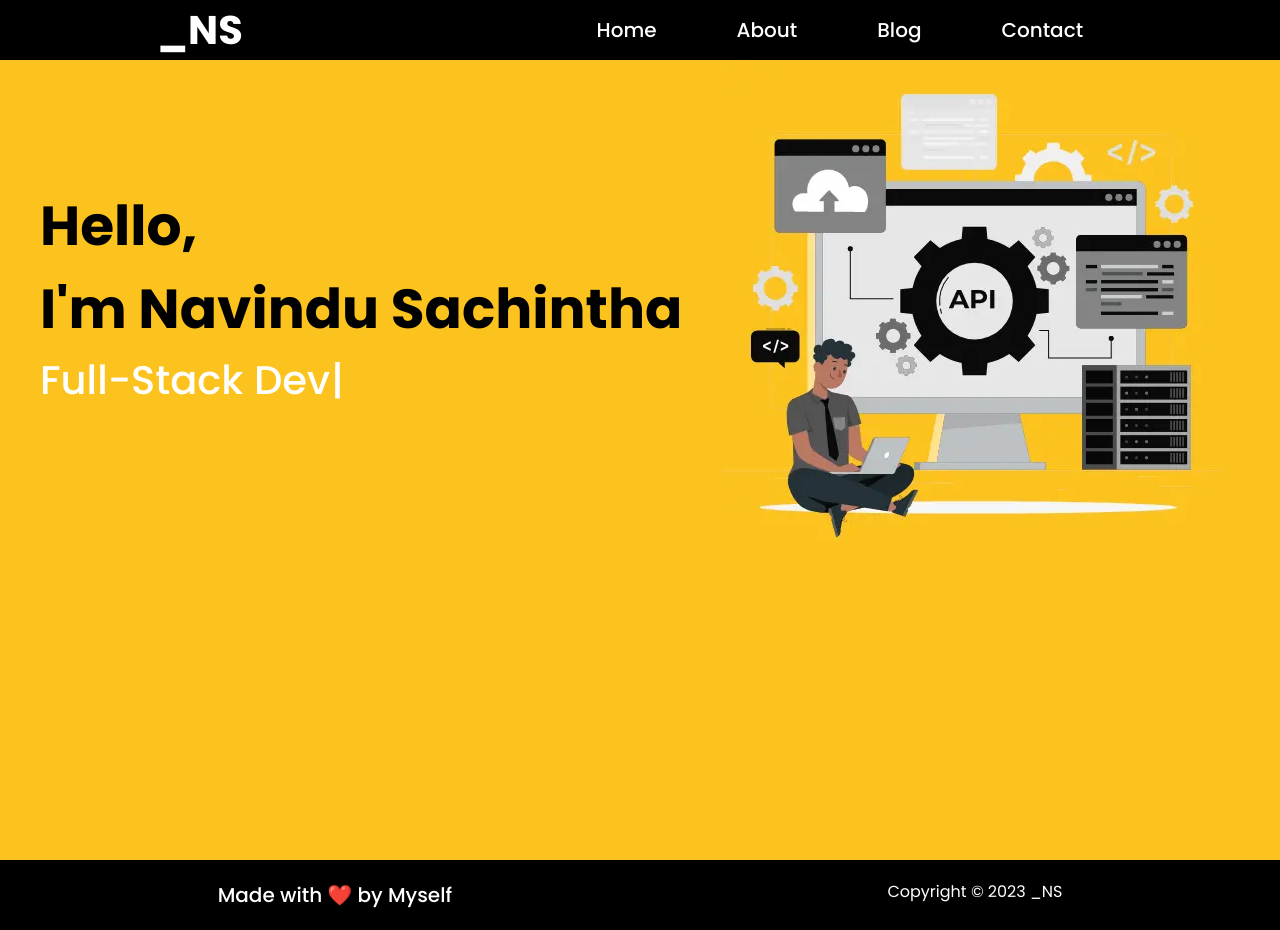
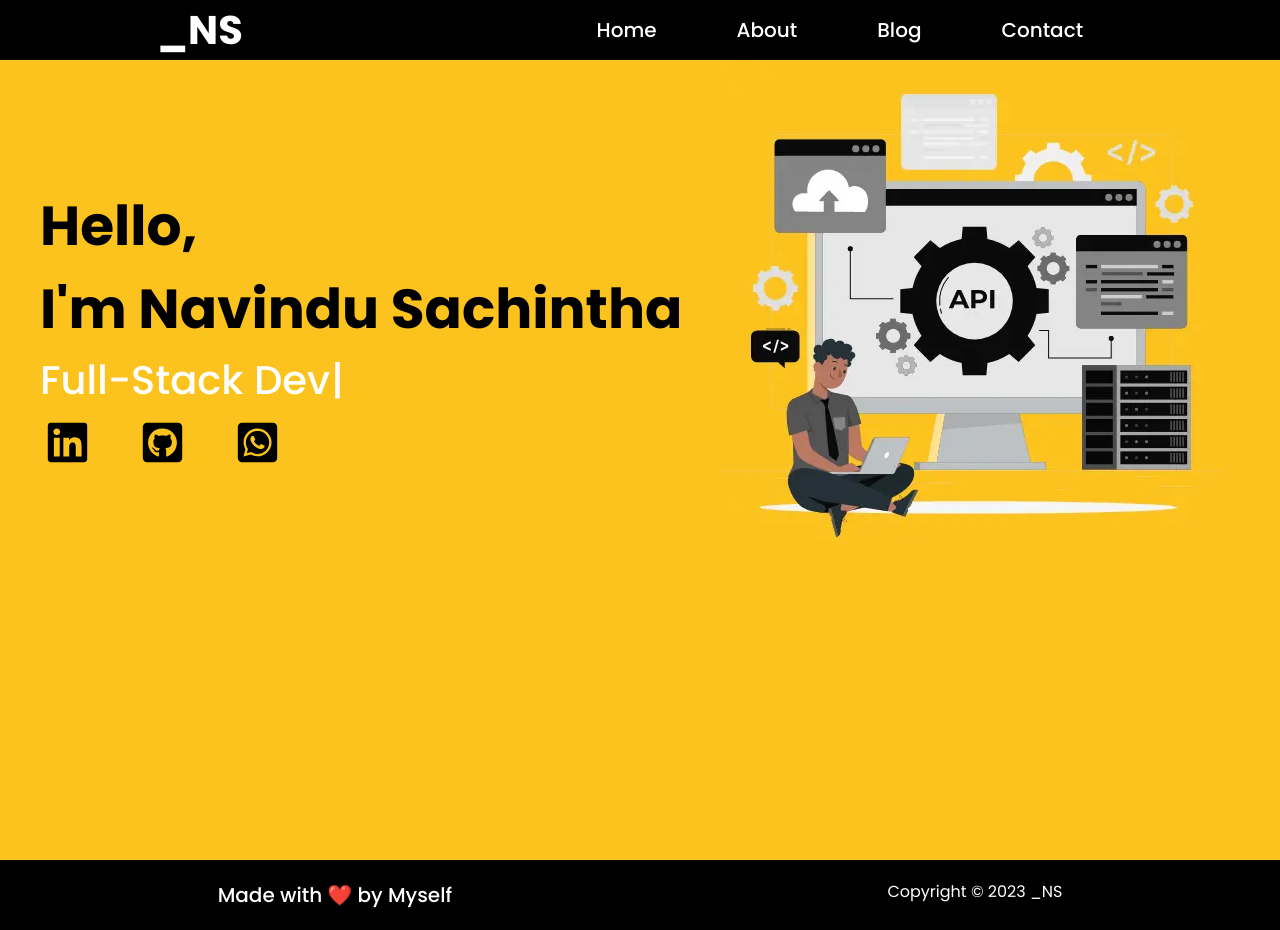
Before and after one commit to navindu-sachintha/react-portfolio, a React (Create React App) app: page / in a window 1280 px wide. Built offline with nearby package versions, Linux system fonts and the light colour scheme.

Commit message:
Enhancement: Added social icons to Homepage component, Feature: Created About component

```diff
--- a/package.json
+++ b/package.json
@@ -9,6 +9,7 @@
     "bootstrap": "^5.2.3",
     "react": "^18.2.0",
     "react-dom": "^18.2.0",
+    "react-icons": "^4.8.0",
     "react-scripts": "5.0.1",
     "typewriter-effect": "^2.19.0",
     "web-vitals": "^2.1.4"
--- a/src/components/Homepage/Homepage.css
+++ b/src/components/Homepage/Homepage.css
@@ -26,3 +26,17 @@ span {
   font-size: 40px;
   font-weight: 500;
 }
+
+.social-btn {
+  width: 90px;
+  height: 45px;
+  margin:10px 0 0 5px;
+}
+
+.icon{
+  font-size: 45px;
+}
+
+.icon:hover {
+  color: #ececec;
+}
--- a/src/components/Homepage/Homepage.js
+++ b/src/components/Homepage/Homepage.js
@@ -1,6 +1,7 @@
 import React from "react";
 import "./Homepage.css";
 import Typer from "../Typer/Typer";
+import {FaLinkedin,FaWhatsappSquare, FaGithubSquare} from "react-icons/fa";
 
 function Homepage(){
   return(
@@ -10,8 +11,20 @@ function Homepage(){
         <h2>Hello,</h2>
         <h2>I'm Navindu Sachintha</h2>
         <span><Typer /></span>
-        <div className="home-btn"></div>
-
+        <div className="home-social flex">
+          <button onClick={() => {
+                window.open("https://www.linkedin.com/in/navindu-sachintha/");
+              }}
+                className='social-btn'><FaLinkedin className='icon' /></button>
+          <button onClick={() => {
+              window.open("https://github.com/navindu-sachintha");
+            }}
+              className='social-btn'><FaGithubSquare className='icon' /></button>
+          <button onClick={() => {
+              window.open("");
+            }}
+              className='social-btn'><FaWhatsappSquare className='icon' /></button>
+        </div>
       </div>
     </div>
     <div className="home-l flex-auto">
--- a/src/components/Navbar/MenuItems.js
+++ b/src/components/Navbar/MenuItems.js
@@ -1,13 +1,13 @@
 export const MenuItems = [
   {
     title : 'Home',
-    url : '#',
+    url : './App.js',
     cName : 'nav-links px-10'
   },
 
   {
     title : 'About',
-    url : '#',
+    url : './components/pages/About.js',
     cName : 'nav-links px-10'
   },
 
```
Also changed, not shown: src/components/Aboutpage/Aboutpage.css (added, +15 -0 lines), src/components/Aboutpage/Aboutpage.js (added, +19 -0 lines), src/pages/About.js (added, +20 -0 lines), src/components/Assets/about.jpg (added), 1 other file (tests, documents, lock files or other folders).
